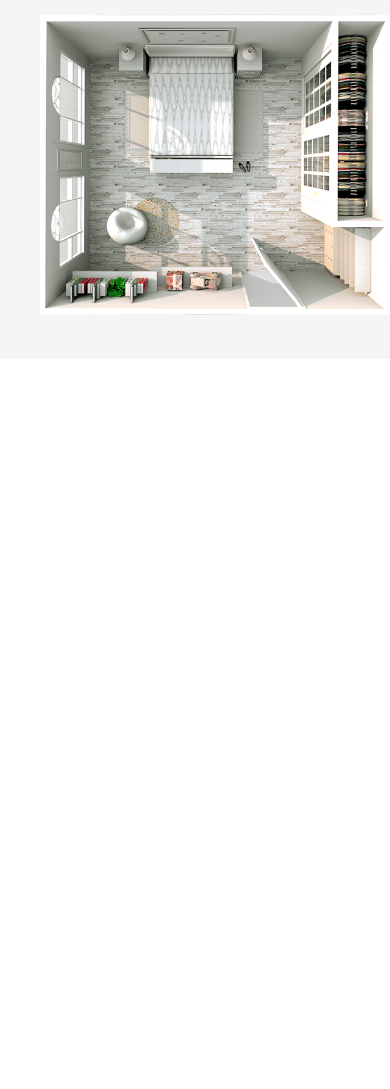
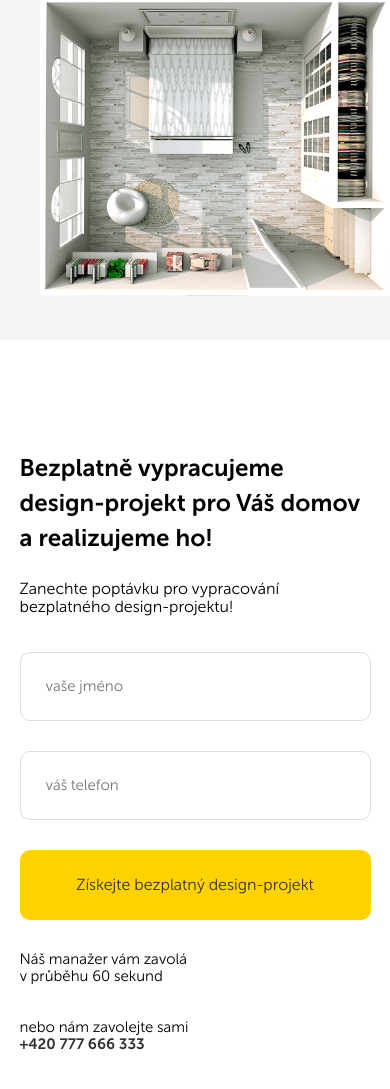
Before and after one commit to gitMaarta/build, a plain HTML site: page src/index.html in a window 390 px wide. Shown: the part 537-1626 px from the top of the page. Before the commit the page ends 896 px from the top, so only its background shows below. Drawn offline with Linux system fonts and the light colour scheme.

Commit message:
kodování sekce s nabídkou, mobilní verze

```diff
--- a/src/index.html
+++ b/src/index.html
@@ -62,6 +62,25 @@
                 </div>
             </div>
         </section>
+
+        <section class="offer">
+            <div class="container">
+                <div class="offer-block">
+                    <h2 class="offer-title">Bezplatně vypracujeme  design-projekt pro Váš domov a realizujeme ho!
+                    </h2>
+                    <span class="offer-subtitle">Zanechte poptávku pro vypracování  bezplatného design-projektu!</span>
+                    <form action="#" class="form offer__form">
+                        <input type="text" class="input offer__input" placeholder="vaše jméno">
+                        <input type="tel" class="input offer__input" placeholder="váš telefon">
+                        <button class="button offer__button">Získejte bezplatný design-projekt
+
+                        </button>
+                    </form>
+                    <span class="offer-addition">Náš manažer vám zavolá v průběhu 60 sekund</span>
+                    <span class="offer-supplement">nebo nám zavolejte sami <a href="#" class="offer-call">+420 777 666 333</a></span>
+                </div>
+            </div>
+        </section>
     </main>
 </body>
 </html>
--- a/src/sass/_vars.sass
+++ b/src/sass/_vars.sass
@@ -1,3 +1,4 @@
 $accent: #333
 $buttons: #ffd200
 $grey: #f5f5f5
+$border-input: #dddddd
--- a/src/sass/style.sass
+++ b/src/sass/style.sass
@@ -1,7 +1,11 @@
 @import "vars"
 @import "fonts"
 
+*
+    box-sizing: border-box
+
 body
+
     +reg
 
 img
@@ -20,6 +24,19 @@ img
     background-color: $buttons
     color: $accent
     border: none
+    cursor: pointer
+    padding: 18px 47px
+    border-radius: 10px
+    &:hover
+        background-color: lighten($buttons, 20% )
+
+
+.input
+    font-size: 15px
+    border: 1px solid $border-input
+    padding: 25px
+    border-radius: 10px
+
 
 .header
     padding: 20px 0
@@ -99,6 +116,8 @@ img
             display: flex
             align-items: center
             margin-bottom: 20px
+            &:last-child
+                margin-bottom: 0
             @media (max-width: 640px)
                 margin-bottom: 15px
         &__image
@@ -118,3 +137,68 @@ img
             @media (max-width: 640px)
                 font-size: 12px
                 max-width: 250px
+.offer
+    padding: 90px 0
+    background: url('../img/offer-bg.jpeg') no-repeat
+    background-position: center right
+    background-size: contain
+    position: relative
+    @media (max-width: 1200px)
+        background-size: cover
+
+
+    @media (max-width: 900px)
+        background: #fff
+    &::before
+        content: ''
+        width: 50%
+        height: 100%
+        position: absolute
+        background-color: #fff
+        top: 0
+        left: 0
+    &-block
+        width: 50%
+        padding-right: 90px
+        position: relative
+        @media (max-width: 900px)
+            width: 100%
+            padding-right: 0
+    &-title
+        margin-bottom: 25px
+        font-size: 24px
+        line-height: 35px
+        max-width: 350px
+        +bold
+    &-subtitle
+        display: inline-block
+        max-width: 260px
+        font-size: 16px
+        margin-bottom: 35px
+    &__input
+        margin-bottom: 30px
+        width: 240px
+        @media (max-width: 1240px)
+           width: 100%
+
+        &:first-child
+            margin-right: 10px
+
+    &__button
+        width: 100%
+        min-height: 70px
+        margin-bottom: 30px
+    &-addition
+        font-size: 15px
+        width: 177px
+        height: 67px
+        display: inline-flex
+        margin-right: 130px
+    &-supplement
+        font-size: 15px
+        width: 177px
+        display: inline-table
+    &-call
+        text-decoration: none
+        +bold
+        color: $accent
```
Also changed, not shown: src/css/style.css, src/img/offer-bg.jpeg (added), 1 other file.
